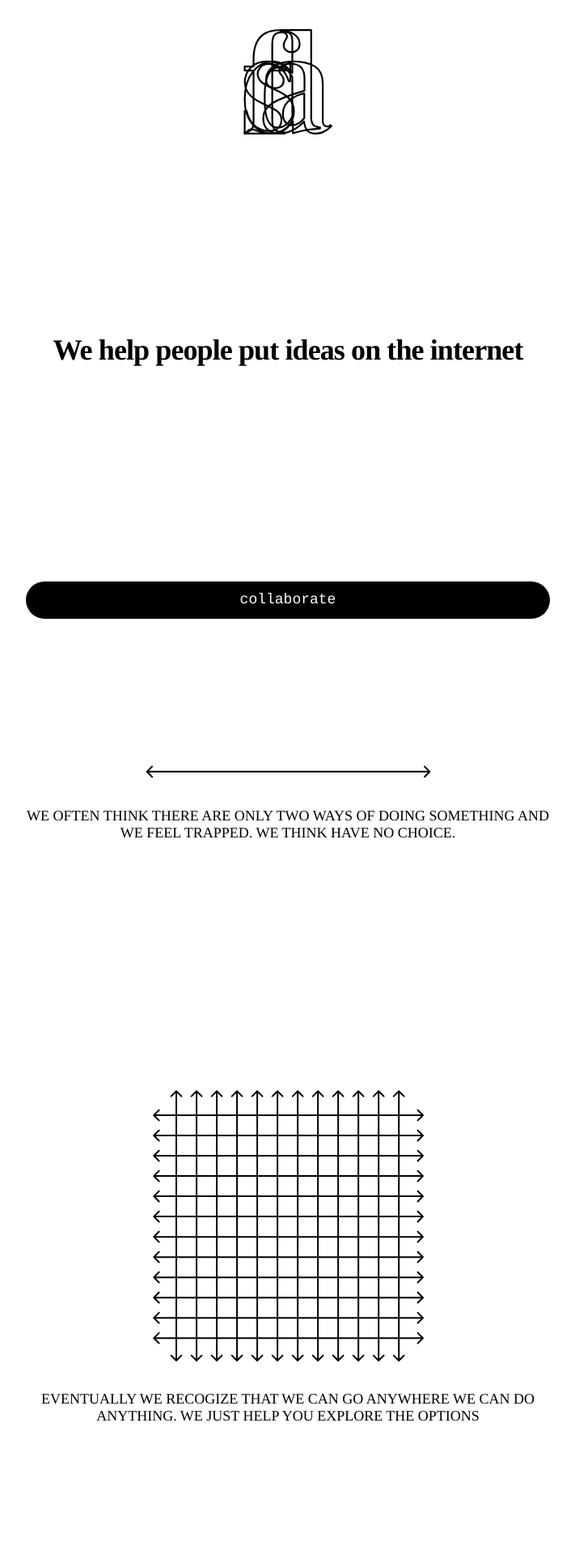
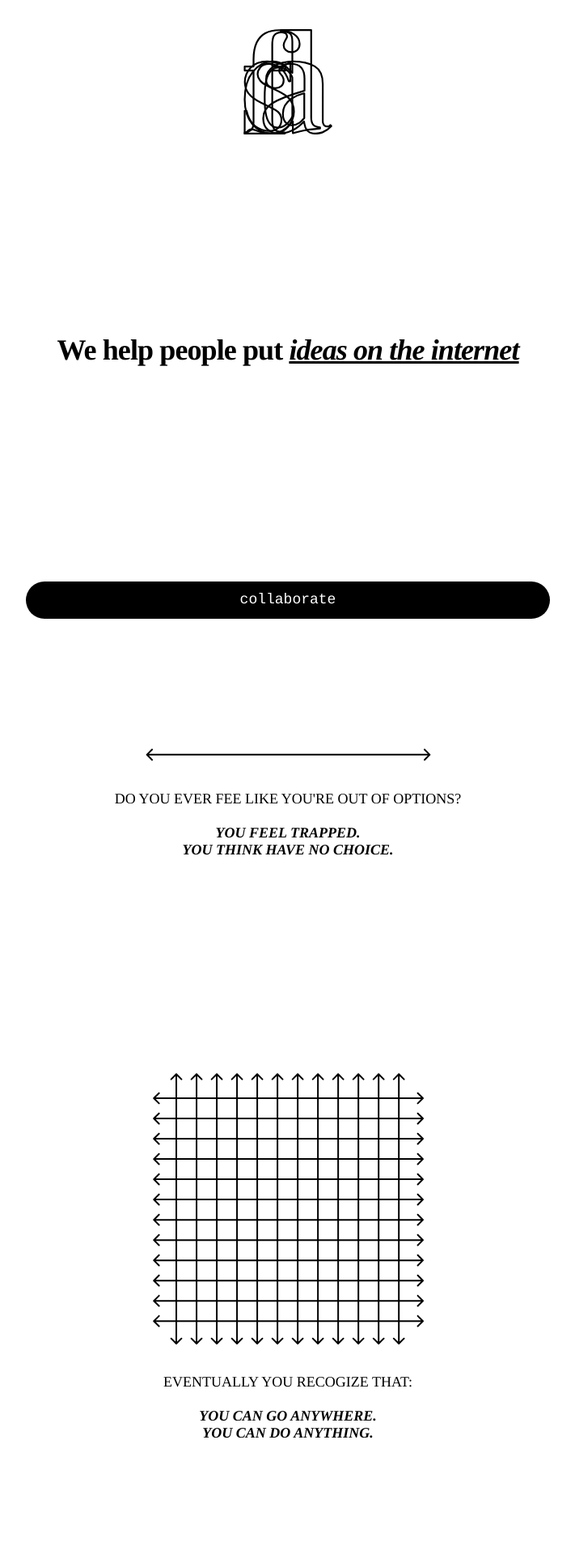
Before and after one commit to asdf-codes/asdf-next-asdf, a Next.js app: page / in a window 1280 px wide. Shown: the top 1920 px of the page at 81% size, without its empty margins (284-995 px from the left). Built offline with nearby package versions, Linux system fonts and the light colour scheme.

Commit message:
cosmetics that matter

```diff
--- a/src/components/Intro.js
+++ b/src/components/Intro.js
@@ -7,13 +7,19 @@ export default function Intro() {
              <div className="container-intro">
                  <div className="content">
                      <div classNmae="contentText">
-                     <div className={utilStyles.headingXl}> We help people put ideas on the internet </div>
+                     <div className={utilStyles.headingXl}> We help people put <p className="inline">ideas on the internet </p> </div>
                      </div>
                  </div>
              </div>
 
 
             <style jsx>{`
+
+                .inline {
+                    display: inline-block;
+                    font-style: italic;
+                    text-decoration-line: underline;
+                }
 
                 .contentText {
                     text-align: center;
--- a/src/components/Section.js
+++ b/src/components/Section.js
@@ -7,9 +7,9 @@ export default function Section() {
              <div className="container">
                  <div className="content">
                     <div className="contentVisual"> <Path/></div>
-                    <div className="contentWritten">eventually we recogize that
-we can go anywhere
-We can Do anything. we just help you explore the options  </div>
+                    <div className="contentWritten">eventually you recogize that: <br></br><br></br>
+                    <div className="bold"> You can go anywhere. <br></br>
+You can Do anything. </div> </div>
                  </div>
              </div>
 
@@ -31,6 +31,10 @@ We can Do anything. we just help you explore the options  </div>
                     text-transform: uppercase;
                 }
 
+                .bold {
+                    font-weight: bold;
+                    font-style: italic;
+                }
             `}</style>
          </div>
         </>
--- a/src/components/Section_0.js
+++ b/src/components/Section_0.js
@@ -7,15 +7,20 @@ export default function Section() {
              <div className="container">
                  <div className="content">
                     <div className="contentVisual"> <Path_0/></div>
-                    <div className="contentWritten"> We often think there are only two ways of doing something and
+                    <div className="contentWritten">DO you ever fee like you're out of options? <br></br>  <br></br>
 
-we feel trapped.
-we think have no choice.  </div>
+                    <div className="bold"> You feel trapped. <br></br>
+You think have no choice. </div> </div>
                  </div>
              </div>
 
 
             <style jsx>{`
+
+                .bold {
+                    font-weight: bold;
+                    font-style: italic;
+                }
                 .container {
                     height: 50vh;
                     display: flex;
--- a/src/components/Section_1.js
+++ b/src/components/Section_1.js
@@ -7,13 +7,21 @@ export default function Section() {
              <div className="container">
                  <div className="content">
                     <div className="contentVisual"> <Path_1/></div>
-                    <div className="contentWritten"> The possibilities are endless.
+                    <div className="contentWritten">  The possibilities are endless. <br></br> <br></br> <div className='bold'> we just help you explore the options </div>
 </div>
                  </div>
              </div>
 
 
             <style jsx>{`
+
+
+                .bold {
+                    font-weight: bold;
+                    font-style: italic;
+
+                }
+
                 .container {
                     height: 50vh;
                     display: flex;
```
